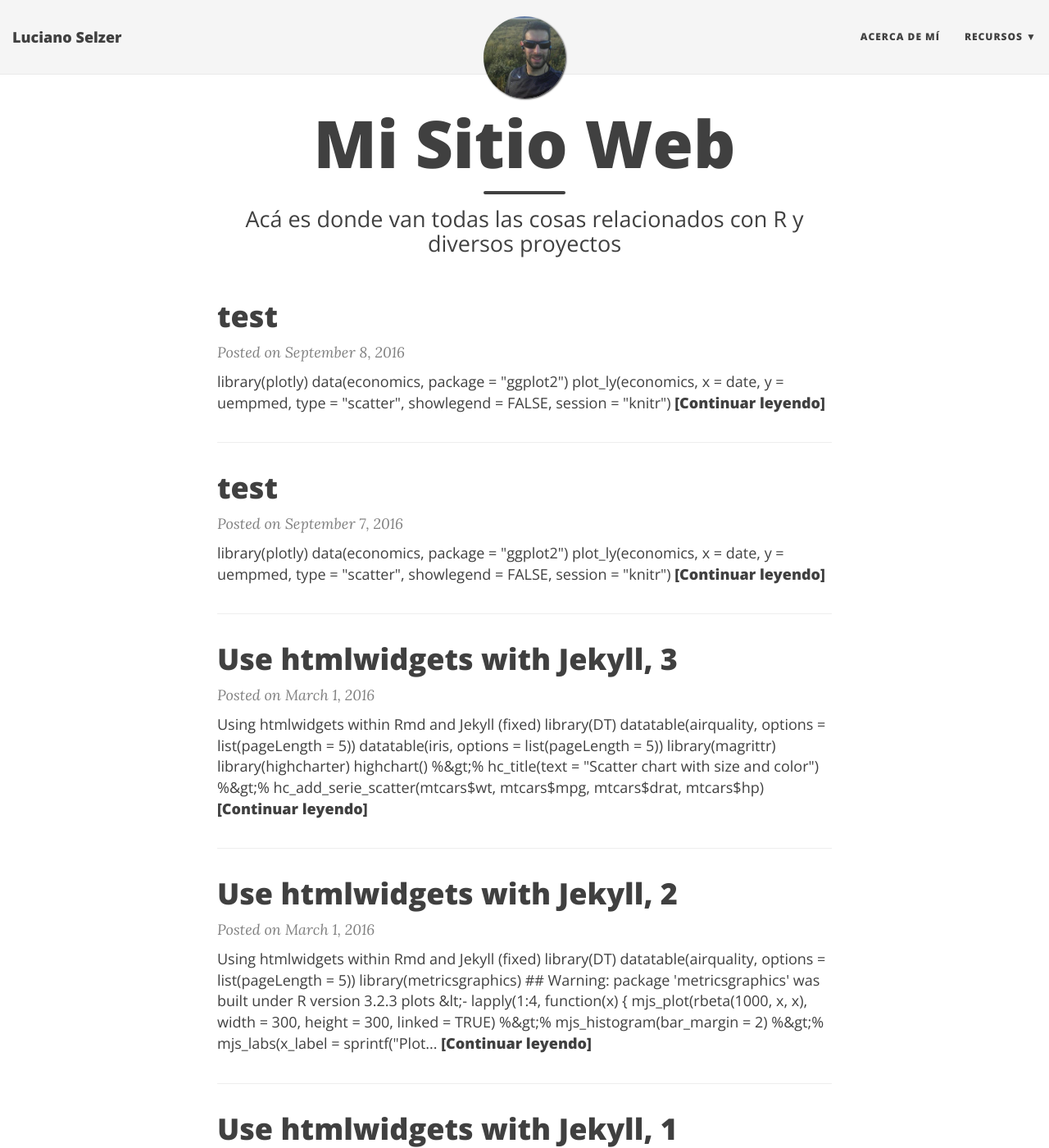
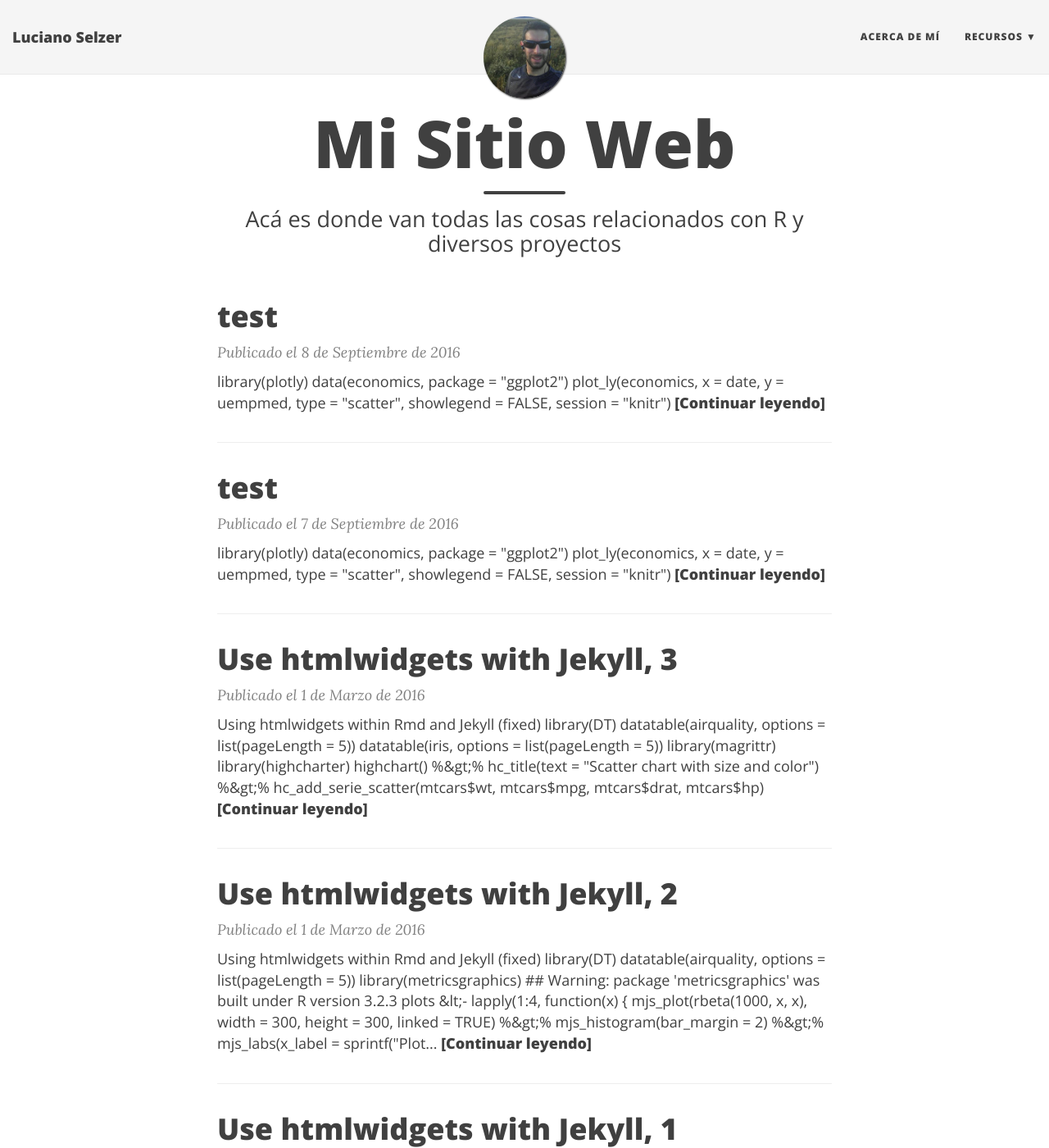
Before and after one commit to lselzer/lselzer.github.io, a Jekyll site: the page built from index.html, in a window 1280 px wide and 1400 px high. Shown: the whole window at 82% size. Built offline with Jekyll 4.4.1, drawn with Linux system fonts in a browser that asks for light colours; nearby versions of some CDN libraries; the list of posts is cut into pages by our own code; some of the changed text lies outside the part shown.

Commit message:
More translation

```diff
--- a/_includes/header.html
+++ b/_includes/header.html
@@ -36,7 +36,12 @@
 		  {% endif %}
 
 		  {% if include.type == "post" %}
-		  <span class="post-meta">Posted on {{ page.date | date: "%B %-d, %Y" }}</span>
+		  <span class="post-meta">
+		    <!-- http://stackoverflow.com/questions/10714980/locale-specific-date-in-jekyll -->
+		    Publicado el {{ page.date | date: "%-d" }} de
+{% assign m = page.date | date: "%-m" | minus: 1 %}
+{{ site.data.meses.months[m] }} de
+{{ page.date | date: "%Y" }}</span>
 		  {% endif %}
         </div>
       </div>
@@ -61,7 +66,14 @@
 		  {% endif %}
 
 		  {% if include.type == "post" %}
-		  <span class="post-meta">Posted on {{ page.date | date: "%B %-d, %Y" }}</span>
+		  <span class="post-meta">
+		    <!-- http://stackoverflow.com/questions/10714980/locale-specific-date-in-jekyll -->
+		    Publicado el
+{{ page.date | date: "%-d" }} de
+{% assign m = page.date | date: "%-m" | minus: 1 %}
+{{ site.data.meses.months[m] }} de
+{{ page.date | date: "%Y" }}
+</span>
 		  {% endif %}
         </div>
       </div>
--- a/_layouts/tag_index.html
+++ b/_layouts/tag_index.html
@@ -20,7 +20,10 @@
     </a>
 
     <p class="post-meta">
-    Posted on {{ post.date | date: "%B %-d, %Y" }}
+    Publicado el {{ page.date | date: "%-d" }} de
+{% assign m = page.date | date: "%-m" | minus: 1 %}
+{{ site.data.meses.months[m] }} de
+{{ page.date | date: "%Y" }}
     </p>
 
     <div class="post-entry">
--- a/index.html
+++ b/index.html
@@ -18,7 +18,11 @@
     </a>
 
     <p class="post-meta">
-      Posted on {{ post.date | date: "%B %-d, %Y" }}
+      <!-- http://stackoverflow.com/questions/10714980/locale-specific-date-in-jekyll -->
+      Publicado el {{ post.date | date: "%-d" }} de
+{% assign m = post.date | date: "%-m" | minus: 1 %}
+{{ site.data.meses.months[m] }} de
+{{ post.date | date: "%Y" }}
     </p>
 
     <div class="post-entry">
```
Also changed, not shown: other parts of index.html (+2 -2 lines), _data/meses.yml (added, +13 -0 lines).
